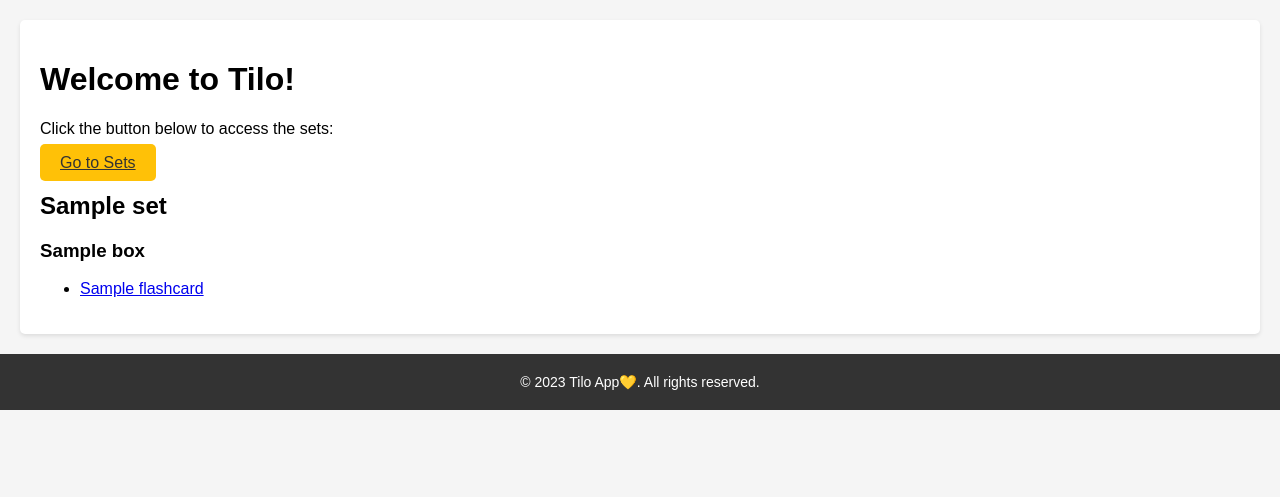
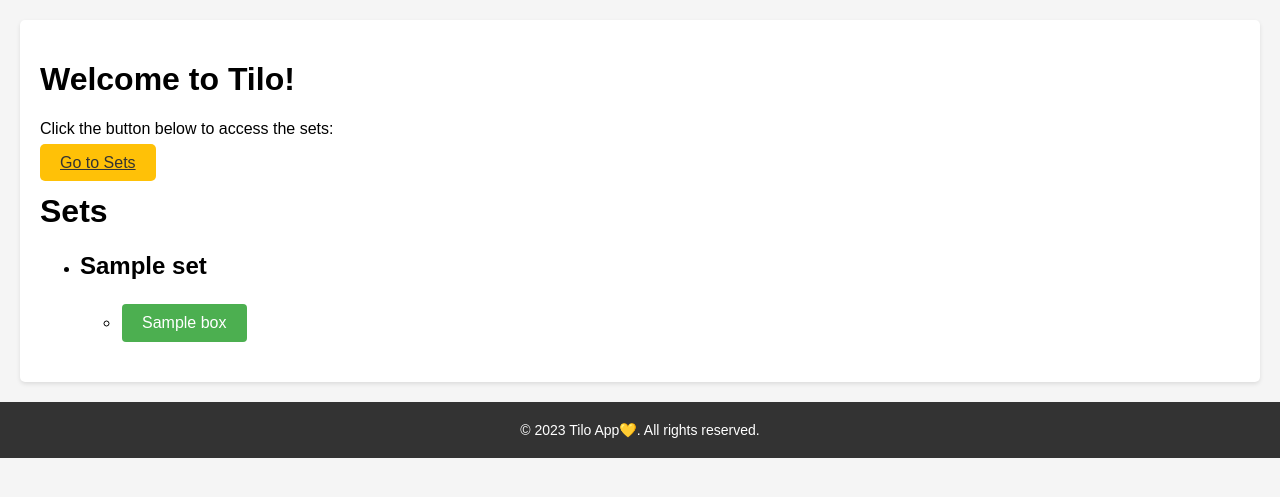
Before and after one commit to Tilooo/vasara, a Django app: page /sets/ in a window 1280 px wide. Shown: the part 55-552 px from the top of the page. Run offline with Django 4.2, Linux system fonts and the light colour scheme; tables that the repository leaves empty hold one stand-in row (values such as "Sample post").

Commit message:
Prideti mygtukai setuose, kad pasiekti norima dezute.

```diff
--- a/tot/templates/base.html
+++ b/tot/templates/base.html
@@ -1,3 +1,5 @@
+<!-- base.html -->
+
 <!DOCTYPE html>
 <html>
 <head>
--- a/tot/templates/tot/set_list.html
+++ b/tot/templates/tot/set_list.html
@@ -1,15 +1,49 @@
+<!-- tot/set_list.html -->
+
 {% extends 'base.html' %}
 
 {% block content %}
+    <h1>Sets</h1>
+    {% if sets %}
+        <style>
+            .box-button {
+                background-color: #4CAF50;
+                border: none;
+                color: white;
+                padding: 10px 20px;
+                text-align: center;
+                text-decoration: none;
+                display: inline-block;
+                font-size: 16px;
+                margin: 4px 2px;
+                cursor: pointer;
+                border-radius: 4px;
+            }
+
+            .box-button:hover {
+                background-color: #45a049;
+            }
+        </style>
+
+        <ul>
             {% for set in sets %}
+                <li>
                     <h2>{{ set.name }}</h2>
+                    {% if set.box_set.all %}
+                        <ul>
                             {% for box in set.box_set.all %}
-            <h3>{{ box.name }}</h3>
-            <ul>
-                {% for flashcard in box.flashcard_set.all %}
-                    <li><a href="{% url 'tot:flashcard_detail' flashcard.id %}">{{ flashcard.question }}</a></li>
+                                <li>
+                                    <button class="box-button" onclick="location.href='{% url 'tot:box_detail' box.id %}'">{{ box.name }}</button>
+                                </li>
                             {% endfor %}
                         </ul>
+                    {% else %}
+                        <p>No boxes available for this set.</p>
+                    {% endif %}
+                </li>
             {% endfor %}
-    {% endfor %}
+        </ul>
+    {% else %}
+        <p>No sets available.</p>
+    {% endif %}
 {% endblock %}
--- a/tot/urls.py
+++ b/tot/urls.py
@@ -7,6 +7,8 @@ from django.contrib.auth import views as auth_views
 app_name = 'tot'
 
 urlpatterns = [
+    path('sets/', views.set_list, name='set_list'),
+    path('sets/<int:set_id>/boxes/', views.create_box, name='create_box'),
     path('', views.set_list, name='set_list'),
     path('set/create/', views.create_set, name='create_set'),
     path('set/<int:set_id>/box/create/', views.create_box, name='create_box'),
--- a/tot/views.py
+++ b/tot/views.py
@@ -33,9 +33,10 @@ def create_set(request):
         form = SetForm()
     return render(request, 'tot/create_set.html', {'form': form})
 
-
+@login_required
 def create_box(request, set_id):
     set_obj = get_object_or_404(Set, pk=set_id)
+    boxes = set_obj.boxes.all()  # Retrieve boxes associated with the set
     if request.method == 'POST':
         form = BoxForm(request.POST)
         if form.is_valid():
```
Also changed, not shown: tot/templates/tot/box_list.html (added, +10 -0 lines). Lines whose indentation alone changed are shown as unchanged.
